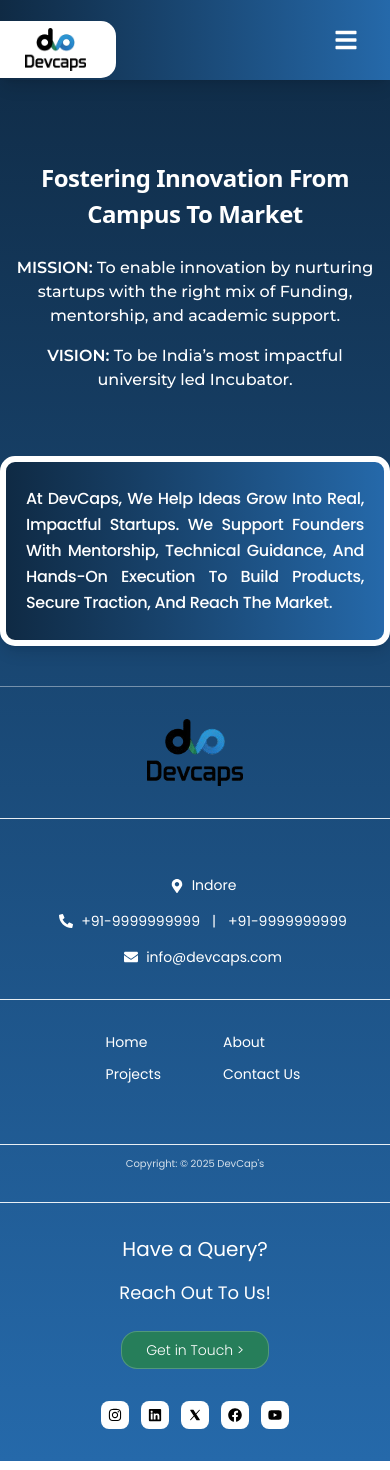
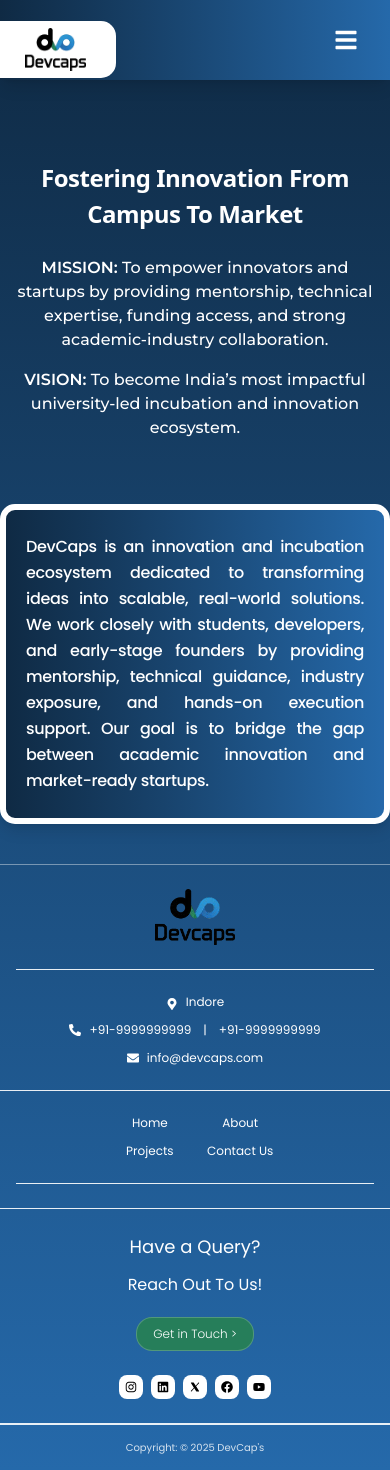
Before and after one commit to Anurag290405/DevCaps-FullStack-Webapplication, a React (Vite) app in the folder frontend/: page /about in a window 390 px wide. Built offline with nearby package versions, Linux system fonts and the light colour scheme.

Commit message:
Fixed Small Bugs in Frontend

```diff
--- a/frontend/src/admin/AdminDashboard.jsx
+++ b/frontend/src/admin/AdminDashboard.jsx
@@ -19,7 +19,6 @@
 
 const navigationItems = [
   { id: 'projects', label: 'Projects', icon: Briefcase },
-  { id: 'clients', label: 'Clients', icon: Users },
   { id: 'contact', label: 'Contact Submissions', icon: Mail },
   { id: 'newsletter', label: 'Newsletter Subscribers', icon: Mail },
   { id: 'success-stories', label: 'Success Stories', icon: Mail },
@@ -54,8 +53,6 @@
     switch (activeSection) {
       case 'projects':
         return <ProjectsManager />;
-      case 'clients':
-        return <ProjectsManager />; // Clients list not implemented
       case 'contact':
         return <ContactQueries />;
       case 'newsletter':
--- a/frontend/src/components/HomeComponent/About.jsx
+++ b/frontend/src/components/HomeComponent/About.jsx
@@ -1,17 +1,17 @@
-
 import React from "react";
 
 const AboutPage = () => {
   const aboutText =
-    "At DevCaps, we help ideas grow into real, impactful startups. We support founders with mentorship, technical guidance, and hands-on execution to build products, secure traction, and reach the market.";
+    "DevCaps is an innovation and incubation ecosystem dedicated to transforming ideas into scalable, real-world solutions. We work closely with students, developers, and early-stage founders by providing mentorship, technical guidance, industry exposure, and hands-on execution support. Our goal is to bridge the gap between academic innovation and market-ready startups.";
+
   return (
     <div className="w-full bg-transparent overflow-hidden">
-      {/* Top Black Section */}
+      {/* Top Section */}
       <div className="relative bg-transparent text-white flex flex-col items-center justify-center pt-20 pb-52">
         {/* Heading */}
-        <b className="text-center w-full text-[24px] sm:text-[32px] lg:text-[36px] tracking-[-0.02em] capitalize font-bold mb-6 px-4">
-          Fostering Innovation From Campus To Market
-        </b>
+        <h1 className="text-center w-full text-[24px] sm:text-[32px] lg:text-[36px] tracking-[-0.02em] capitalize font-bold mb-6 px-4">
+          Fostering Innovation From Campus to Market
+        </h1>
 
         {/* Mission & Vision */}
         <div className="w-full max-w-2xl px-4 text-center">
@@ -19,13 +19,17 @@
             <p className="text-base md:text-lg font-semibold font-['Montserrat'] text-white">
               <span className="uppercase">Mission:</span>{" "}
               <span className="font-medium">
-                To enable innovation by nurturing startups with the right mix of Funding, mentorship, and academic support.
+                To empower innovators and startups by providing mentorship,
+                technical expertise, funding access, and strong academic-industry
+                collaboration.
               </span>
             </p>
+
             <p className="text-base md:text-lg font-semibold font-['Montserrat'] text-white">
               <span className="uppercase">Vision:</span>{" "}
               <span className="font-medium">
-                To be India’s most impactful university led Incubator.
+                To become India’s most impactful university-led incubation and
+                innovation ecosystem.
               </span>
             </p>
           </div>
@@ -42,28 +46,18 @@
             <path
               d="M0,0 C150,80 350,80 500,0 L500,80 L0,80 Z"
               className="fill-white"
-            ></path>
+            />
           </svg>
         </div>
       </div>
 
-      {/* Vision Box Section */}
+      {/* About Description Card */}
       <div className="w-full bg-transparent flex flex-col items-center justify-start pt-0 pb-10 relative">
-        <div className="-mt-36 capitalize max-w-2xl w-full rounded-[15px] bg-gradient-to-r from-[#0F2A44] to-[#2569AA] border-[6px] sm:border-[10px] border-white px-5 sm:px-[30px] py-6 sm:py-[30px] shadow-lg text-white text-justify font-['Poppins'] font-medium leading-relaxed tracking-[-0.02em]">
+        <div className="-mt-36 max-w-2xl w-full rounded-[15px] bg-gradient-to-r from-[#0F2A44] to-[#2569AA] border-[6px] sm:border-[10px] border-white px-5 sm:px-[30px] py-6 sm:py-[30px] shadow-lg text-white text-justify font-['Poppins'] font-medium leading-relaxed tracking-[-0.02em]">
           {aboutText}
-          </div>
+        </div>
       </div>
-
-
-
-
-
-
-
-
-</div>
-
-
+    </div>
   );
 };
 
--- a/frontend/src/components/HomeComponent/Footer.jsx
+++ b/frontend/src/components/HomeComponent/Footer.jsx
@@ -12,43 +12,19 @@
 import { PiXLogoFill } from "react-icons/pi";
 import { useNavigate } from "react-router-dom";
 
+const Footer = () => {
+  const navigate = useNavigate();
 
-const Footer = () => {
-  const navigate=useNavigate()
-
+  // Social media links data
   const socialLinks = [
-    {
-      id: 1,
-      name: "Instagram",
-      url: "https://www.instagram.com/devcaps/",
-      icon: FaInstagram
-    },
-    {
-      id: 2,
-      name: "LinkedIn",
-      url: "https://www.linkedin.com/company/devcaps/",
-      icon: FaLinkedin
-    },
-    {
-      id: 3,
-      name: "X (Twitter)",
-      url: "https://x.com/devcaps",
-      icon: PiXLogoFill
-    },
-    {
-      id: 4,
-      name: "Facebook",
-      url: "https://www.facebook.com/devcaps/",
-      icon: FaFacebook
-    },
-    {
-      id: 5,
-      name: "YouTube",
-      url: "https://www.youtube.com/@devcaps",
-      icon: FaYoutube
-    }
+    { id: 1, name: "Instagram", url: "https://www.instagram.com/devcaps/", icon: FaInstagram },
+    { id: 2, name: "LinkedIn", url: "https://www.linkedin.com/company/devcaps/", icon: FaLinkedin },
+    { id: 3, name: "X (Twitter)", url: "https://x.com/devcaps", icon: PiXLogoFill },
+    { id: 4, name: "Facebook", url: "https://www.facebook.com/devcaps/", icon: FaFacebook },
+    { id: 5, name: "YouTube", url: "https://www.youtube.com/@devcaps", icon: FaYoutube },
   ];
 
+  // Scroll to specific section smoothly
   const scrollToSection = (sectionId) => {
     const element = document.getElementById(sectionId);
     if (element) {
@@ -56,63 +32,131 @@
     }
   };
 
-  const redirectto=(link)=>{
-// console.log("called")
-    navigate(link)
+  // Navigate to page and scroll to top
+  const navigateToPage = (path) => {
+    navigate(path);
     window.scrollTo({ top: 0, behavior: "smooth" });
+  };
+  return (
+    <footer className="w-full bg-transparent text-white font-['Poppins'] border-t border-t-white/40">
+      <div className="max-w-[1440px] mx-auto flex flex-col md:flex-row md:flex-wrap divide-y md:divide-y-0 md:divide-x divide-white/90 relative">
 
-  }
+        {/* LEFT SECTION - Company Info */}
+        <LeftSection logo={logo} />
+
+        {/* CENTER SECTION - Navigation Links & Copyright */}
+        <CenterSection scrollToSection={scrollToSection} />
+
+        {/* RIGHT SECTION - Query & Social Links */}
+        <RightSection navigateToPage={navigateToPage} socialLinks={socialLinks} />
+
+        {/* MOBILE ONLY - Copyright at Bottom */}
+        <MobileCopyright />
+
+      </div>
+    </footer>
+  );
+};
+
+// LEFT SECTION: Logo & Contact Info
+const LeftSection = ({ logo }) => {
   return (
-    <div className="w-full bg-transparent text-white font-['Poppins'] border-t border-t-white/40">
-      <div className="max-w-[1440px] mx-auto flex flex-col md:flex-row md:flex-wrap divide-y md:divide-y-0 md:divide-x divide-white/90">
-        {/* Left Section */}
-        <div className="w-full md:w-[32%] py-8 md:py-10 flex flex-col gap-8 md:gap-10">
+    <div className="w-full md:w-[32%] py-6 sm:py-8 md:py-10 flex flex-col gap-6 sm:gap-8 md:gap-10 px-4 sm:px-6">
+      {/* Logo */}
       <div className="flex flex-col items-center justify-center md:justify-start">
-            <img src={logo} alt="Logo" className="w-24 sm:w-28 h-auto" />
+        <img src={logo} alt="Logo" className="w-20 sm:w-24 md:w-28 h-auto" />
       </div>
+
+      {/* Divider Line */}
       <div className="w-full h-[1px] bg-white/90" />
-          <div className="flex flex-col items-center md:items-start gap-4 pl-4 sm:pl-6 md:px-8 pt-6 text-sm sm:text-base">
+
+      {/* Contact Information */}
+      <div className="flex flex-col items-center md:items-start gap-3 sm:gap-4 text-xs sm:text-sm md:text-base">
+        {/* Location */}
         <div className="flex items-start gap-2">
-              <FaMapMarkerAlt className="mt-1" />
+          <FaMapMarkerAlt className="mt-1 flex-shrink-0" />
           <span>Indore</span>
         </div>
+
+        {/* Phone */}
         <div className="flex items-center flex-wrap gap-2">
-              <FaPhoneAlt />
+          <FaPhoneAlt className="flex-shrink-0" />
           <span>+91-9999999999</span>
           <span className="px-1">|</span>
           <span>+91-9999999999</span>
         </div>
+
+        {/* Email */}
         <div className="flex items-center gap-2">
-              <FaEnvelope />
+          <FaEnvelope className="flex-shrink-0" />
           <span>info@devcaps.com</span>
         </div>
       </div>
     </div>
+  );
+};
 
-        {/* Center Section */}
-        <div className="w-full md:w-[36%] py-8 md:py-10 flex flex-col justify-between items-center text-sm sm:text-base">
-          <div className="grid grid-cols-2 pl-4 sm:pl-10 sm:grid-cols-2 gap-y-3 gap-x-10 pb-15">
-            <span onClick={()=>scrollToSection("home")} className="cursor-pointer hover:underline">Home</span>
-            <span onClick={()=>scrollToSection("about")} className="cursor-pointer hover:underline">About</span>
-            <span onClick={()=>scrollToSection("projects")} className="cursor-pointer hover:underline">Projects</span>
-            <span onClick={()=>scrollToSection("contact")} className="cursor-pointer hover:underline">Contact Us</span>
+// CENTER SECTION: Navigation & Copyright
+const CenterSection = ({ scrollToSection }) => {
+  const navLinks = [
+    { id: 1, label: "Home", sectionId: "home" },
+    { id: 2, label: "About", sectionId: "about" },
+    { id: 3, label: "Projects", sectionId: "projects" },
+    { id: 4, label: "Contact Us", sectionId: "contact" },
+  ];
+
+  return (
+    <div className="w-full md:w-[36%] py-6 sm:py-8 md:py-10 flex flex-col justify-between items-center text-xs sm:text-sm md:text-base px-4 sm:px-6">
+      {/* Navigation Grid */}
+      <div className="grid grid-cols-2 gap-y-3 gap-x-6 sm:gap-x-10 pb-6">
+        {navLinks.map((link) => (
+          <span
+            key={link.id}
+            onClick={() => scrollToSection(link.sectionId)}
+            className="cursor-pointer hover:underline transition-all text-center"
+          >
+            {link.label}
+          </span>
+        ))}
       </div>
+
+      {/* Divider Line */}
       <div className="w-full h-[1px] bg-white/90" />
-          <div className="mt-3 px-2 text-center text-white/80 text-[10px] sm:text-[11px] md:text-[12px] leading-snug">
-            Copyright: © 2025 DevCap's <br />
+
+      {/* Copyright - Desktop Only */}
+      <div className="hidden md:block mt-4 px-2 text-center text-white/80 text-[12px] leading-snug">
+        Copyright: © 2025 DevCap's
       </div>
     </div>
+  );
+};
 
-        {/* Right Section */}
-        <div className="w-full md:w-[32%] px-1 sm:px-3 md:px-1 py-8 md:py-10 flex flex-col gap-4 items-center">
-          <div className="text-xl sm:text-2xl font-normal">Have a Query?</div>
-          <div className="text-lg sm:text-xl font-normal">Reach Out To Us!</div>
+// RIGHT SECTION: Query & Social Links
+const RightSection = ({ navigateToPage, socialLinks }) => {
+  return (
+    <div className="w-full md:w-[32%] px-4 sm:px-6 md:px-1 py-6 sm:py-8 md:py-10 flex flex-col gap-3 sm:gap-4 items-center">
+      {/* Heading */}
+      <div className="text-lg sm:text-xl md:text-2xl font-normal text-center">Have a Query?</div>
+      <div className="text-base sm:text-lg md:text-xl font-normal text-center">Reach Out To Us!</div>
 
-          <button onClick={()=>redirectto("/contact")} className="cursor-pointer mt-2 px-6 py-2 btn-primary text-white rounded-2xl text-sm sm:text-base font-light border border-white/20 w-fit">
+      {/* Contact Button */}
+      <button
+        onClick={() => navigateToPage("/contact")}
+        className="cursor-pointer mt-2 px-4 sm:px-6 py-2 btn-primary text-white rounded-2xl text-xs sm:text-sm md:text-base font-light border border-white/20 w-fit hover:bg-opacity-80 transition-all"
+      >
         Get in Touch &gt;
       </button>
 
-          <div className="flex gap-3 mt-4 flex-wrap">
+      {/* Social Media Icons */}
+      <SocialIcons socialLinks={socialLinks} />
+    </div>
+  );
+};
+
+// SOCIAL MEDIA ICONS
+const SocialIcons = ({ socialLinks }) => {
+  return (
+    <div className="flex gap-2 sm:gap-3 mt-3 sm:mt-4 flex-wrap justify-center">
       {socialLinks.map((social) => {
         const IconComponent = social.icon;
         return (
@@ -122,14 +166,22 @@
             target="_blank"
             rel="noopener noreferrer"
             title={social.name}
-                  className="w-7 cursor-pointer hover:w-8 hover:h-8 h-7 bg-white text-black rounded-lg flex items-center justify-center transition-all"
+            className="w-6 sm:w-7 h-6 sm:h-7 cursor-pointer hover:w-7 sm:hover:w-8 hover:h-7 sm:hover:h-8 bg-white text-black rounded-lg flex items-center justify-center transition-all"
           >
-                  <IconComponent size={14} />
+            <IconComponent size={12} className="sm:w-4 sm:h-4" />
           </a>
         );
       })}
     </div>
-        </div>
+  );
+};
+
+// MOBILE COPYRIGHT - Shows at bottom on mobile only
+const MobileCopyright = () => {
+  return (
+    <div className="w-full md:hidden py-4 px-4 text-center border-t border-t-white/90">
+      <div className="text-white/80 text-[10px] sm:text-[11px] leading-snug">
+        Copyright: © 2025 DevCap's
       </div>
     </div>
   );
```
Also changed, not shown: frontend/src/components/HomeComponent/Hero.jsx (+63 -23 lines), frontend/src/components/HomeComponent/NewsLetter.jsx (+73 -38 lines), frontend/src/components/HomeComponent/ProjectCard.jsx (+40 -42 lines). Lines whose indentation alone changed are shown as unchanged.
